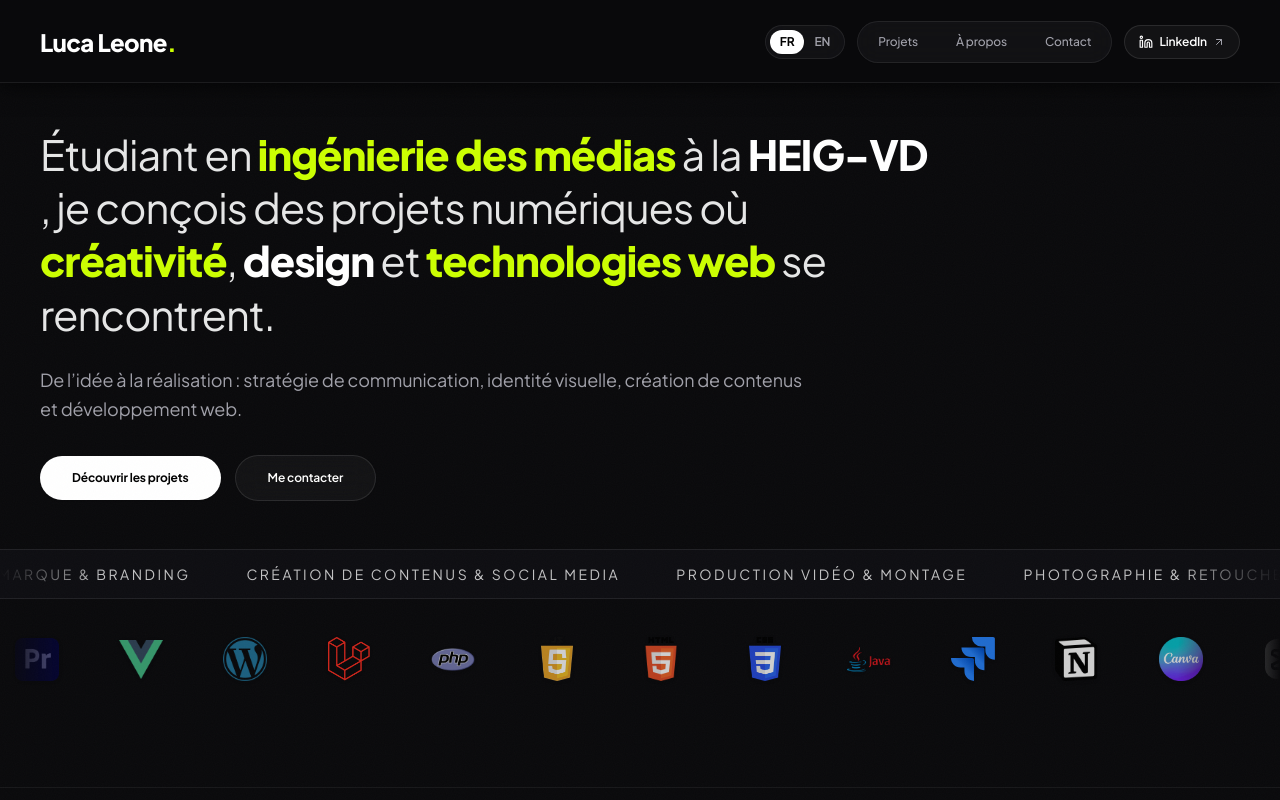
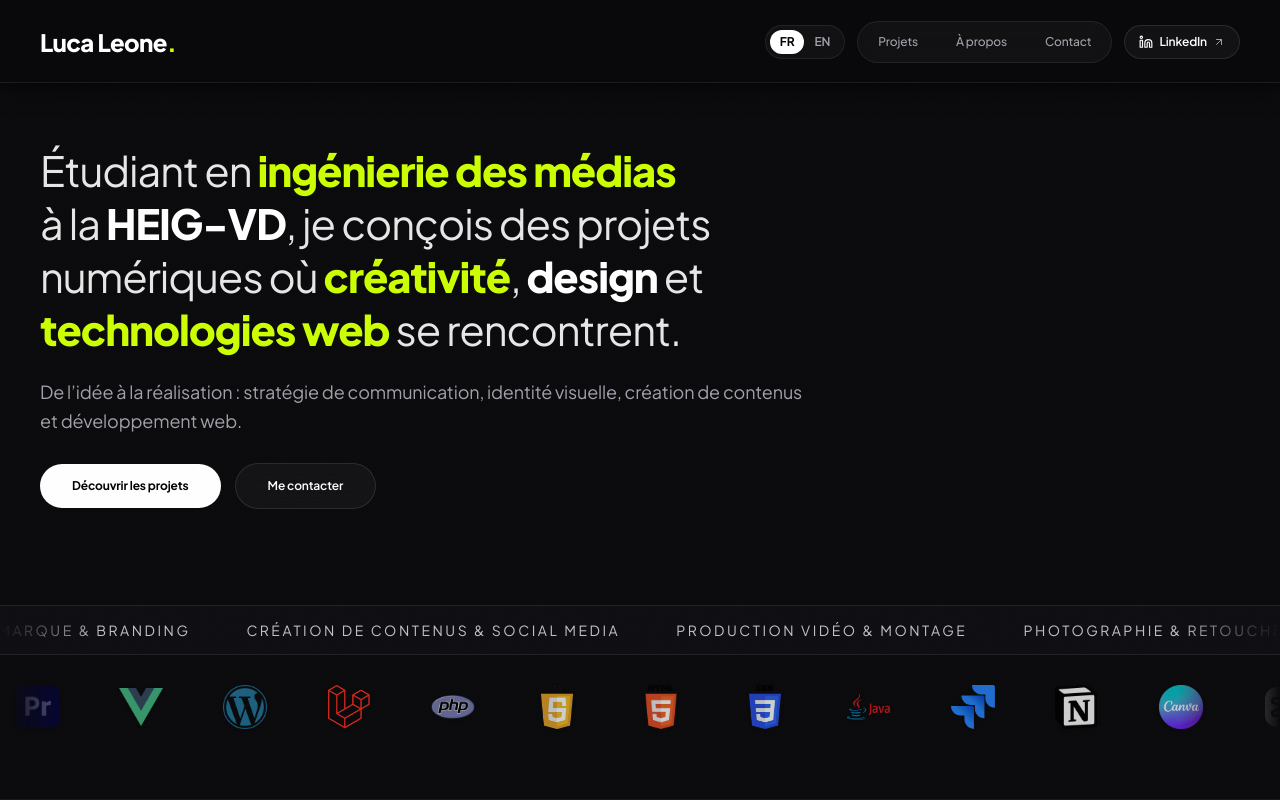
Before and after one commit to lucaleone15/portfolio, a React (Vite) app: page / in a window 1280 px wide. Shown: the top 800 px of the page. Built offline with nearby package versions, Linux system fonts and the light colour scheme; a web font is replaced by a local one.

Commit message:
feat: update UI, metadata, and experience descriptions
- Add favicon and theme meta tags
- Adjust hero layout to use full viewport height
- Optimize marquee spacing
- Refine experience descriptions for better readability

```diff
--- a/index.html
+++ b/index.html
@@ -4,6 +4,9 @@
     <meta charset="UTF-8" />
     <meta name="viewport" content="width=device-width, initial-scale=1.0" />
     <title>Portfolio personnel de Luca Leone</title>
+    <link rel="icon" type="image/svg+xml" href="/favicon.svg" />
+    <link rel="alternate icon" href="/favicon.svg" />
+    <meta name="theme-color" content="#0A0A0C" />
     <meta name="description" content="Portfolio de Luca Leone, étudiant en ingénierie des médias à la HEIG-VD : communication numérique, marketing digital, UI/UX design, développement web et production média." />
     <meta property="og:title" content="Portfolio personnel de Luca Leone" />
     <meta property="og:description" content="Portfolio de Luca Leone, étudiant en ingénierie des médias à la HEIG-VD : communication numérique, marketing digital, UI/UX design, développement web et production média." />
--- a/src/components/AboutSection.tsx
+++ b/src/components/AboutSection.tsx
@@ -35,12 +35,7 @@ export function AboutSection() {
       title: 'Digital Communication Manager',
       company: 'Karting - Indépendant',
       location: 'Vuitebœuf, Vaud, Switzerland · Hybrid',
-      description: `Developing online presence and brand strategy for the karting track:
-
-• Social media management and growth (Instagram & TikTok)
-• Field photo and video production (Reels, stories, visual assets)
-• Highlighting racing championships, offers, events, and the ASK Academy
-• Content copywriting, campaign design, and audience engagement`
+      description: 'Developing online presence and brand strategy for the karting track through social media management (Instagram and TikTok), field photo and video production (Reels, stories, visual assets), promotion of racing championships, special offers, events, and the ASK Academy, as well as copywriting and targeted campaign design.'
     },
     {
       period: 'Jul 2022 · 1 mo',
--- a/src/components/Hero.tsx
+++ b/src/components/Hero.tsx
@@ -11,28 +11,30 @@ export function Hero() {
   };
 
   return (
-    <section className="relative pt-24 sm:pt-32 pb-4 sm:pb-8 border-b border-white/[0.06] overflow-hidden">
+    <section className="relative min-h-[100dvh] pt-20 sm:pt-24 pb-4 sm:pb-6 border-b border-white/[0.06] overflow-hidden flex flex-col justify-between">
       {/* Subtle ambient lighting - neutral dark canvas */}
       <div className="absolute -top-32 left-1/4 w-[500px] h-[500px] bg-[#CCFF00]/5 rounded-full blur-3xl pointer-events-none -z-10" />
 
-      <div className="max-w-7xl mx-auto px-6 sm:px-10">
-        {/* Main Hero Showcase */}
+      {/* Main Content Area - Vertically centered in the available space above bandeau */}
+      <div className="max-w-7xl mx-auto px-6 sm:px-10 w-full my-auto py-4 sm:py-6">
         <motion.div
           initial={{ opacity: 0, y: 24 }}
           animate={{ opacity: 1, y: 0 }}
           transition={{ duration: 0.7, ease: [0.16, 1, 0.3, 1] }}
-          className="max-w-4xl space-y-4 sm:space-y-6"
+          className="max-w-4xl space-y-4 sm:space-y-5"
         >
           {/* Main Title with selective green & bold highlights and dynamic text shine */}
           <h1 className="text-2xl sm:text-3xl md:text-4xl lg:text-[2.6rem] leading-[1.28] text-white/90 tracking-tight font-normal">
             {lang === 'fr' ? (
               <>
                 Étudiant en{' '}
-                <span className="font-extrabold text-[#CCFF00] hover:brightness-125 transition-all duration-300 inline-block cursor-default">
+                <span className="font-extrabold text-[#CCFF00] hover:brightness-125 transition-all duration-300 inline-block cursor-default whitespace-nowrap">
                   ingénierie des médias
                 </span>{' '}
-                à la <span className="font-extrabold text-white hover:text-[#CCFF00] transition-colors duration-300 inline-block cursor-default">HEIG-VD</span>, je
-                conçois des projets numériques où{' '}
+                <span className="whitespace-nowrap">
+                  à la <span className="font-extrabold text-white hover:text-[#CCFF00] transition-colors duration-300 inline-block cursor-default">HEIG-VD</span>,
+                </span>{' '}
+                je conçois des projets numériques où{' '}
                 <span className="font-extrabold text-[#CCFF00] hover:brightness-125 transition-all duration-300 inline-block cursor-default">créativité</span>,{' '}
                 <span className="font-extrabold text-white hover:text-[#CCFF00] transition-colors duration-300 inline-block cursor-default">design</span> et{' '}
                 <span className="font-extrabold text-[#CCFF00] hover:brightness-125 transition-all duration-300 inline-block cursor-default">technologies web</span>{' '}
@@ -40,11 +42,13 @@ export function Hero() {
               </>
             ) : (
               <>
-                <span className="font-extrabold text-[#CCFF00] hover:brightness-125 transition-all duration-300 inline-block cursor-default">
+                <span className="font-extrabold text-[#CCFF00] hover:brightness-125 transition-all duration-300 inline-block cursor-default whitespace-nowrap">
                   Media Engineering
                 </span>{' '}
-                student at <span className="font-extrabold text-white hover:text-[#CCFF00] transition-colors duration-300 inline-block cursor-default">HEIG-VD</span>, I
-                craft digital projects bridging{' '}
+                <span className="whitespace-nowrap">
+                  student at <span className="font-extrabold text-white hover:text-[#CCFF00] transition-colors duration-300 inline-block cursor-default">HEIG-VD</span>,
+                </span>{' '}
+                I craft digital projects bridging{' '}
                 <span className="font-extrabold text-[#CCFF00] hover:brightness-125 transition-all duration-300 inline-block cursor-default">creativity</span>,{' '}
                 <span className="font-extrabold text-white hover:text-[#CCFF00] transition-colors duration-300 inline-block cursor-default">design</span>, and{' '}
                 <span className="font-extrabold text-[#CCFF00] hover:brightness-125 transition-all duration-300 inline-block cursor-default">web technologies</span>.
@@ -52,7 +56,7 @@ export function Hero() {
             )}
           </h1>
 
-          {/* Subtitle with unbolded normal weight as requested */}
+          {/* Subtitle with unbolded normal weight */}
           <p className="max-w-3xl text-sm sm:text-base md:text-lg text-[#A1A1AA] leading-relaxed font-normal">
             {lang === 'fr' ? (
               "De l’idée à la réalisation : stratégie de communication, identité visuelle, création de contenus et développement web."
@@ -62,7 +66,7 @@ export function Hero() {
           </p>
 
           {/* CTA Buttons - Clean styling with no icons */}
-          <div className="pt-2 flex flex-wrap items-center gap-3.5">
+          <div className="pt-1 sm:pt-2 flex flex-wrap items-center gap-3.5">
             <button
               onClick={scrollToProjects}
               className="py-3.5 px-8 rounded-full bg-white text-black hover:bg-[#CCFF00] text-xs font-bold transition-colors duration-200 inline-flex items-center justify-center cursor-pointer shadow-xs active:scale-98"
@@ -80,7 +84,7 @@ export function Hero() {
         </motion.div>
       </div>
 
-      {/* Double Bandeau: Competencies Ticker + Tool Brand Logos with User Upload Directory Support */}
+      {/* Double Bandeau: Competencies Ticker + Tool Brand Logos */}
       <HeroBandeau />
     </section>
   );
--- a/src/components/HeroBandeau.tsx
+++ b/src/components/HeroBandeau.tsx
@@ -61,10 +61,10 @@ export function HeroBandeau() {
         </div>
       </div>
 
-      {/* Bandeau 2: Tools Marquee with Liquid Glass hover tooltip below logo with ample padding so it is never clipped */}
-      <div className="relative py-2 bg-transparent">
+      {/* Bandeau 2: Tools Marquee with Liquid Glass hover tooltip below logo */}
+      <div className="relative py-1 bg-transparent">
         <div className="mask-marquee-edges w-full overflow-hidden">
-          <div className="animate-marquee-reverse flex items-center gap-10 sm:gap-14 whitespace-nowrap pt-3 pb-14 sm:pb-16">
+          <div className="animate-marquee-reverse flex items-center gap-10 sm:gap-14 whitespace-nowrap pt-2 pb-8 sm:pb-10">
             {[...tools, ...tools, ...tools].map((tool, idx) => (
               <div
                 key={`tool-logo-${idx}`}
--- a/src/data/portfolioData.ts
+++ b/src/data/portfolioData.ts
@@ -367,12 +367,7 @@ export const EXPERIENCE_TIMELINE = [
     title: 'Responsable communication digitale',
     company: 'Karting - Indépendant',
     location: 'Vuitebœuf, Vaud, Suisse · Hybride',
-    description: `Développement de la présence en ligne et de l’image de marque du karting :
-
-• Gestion et animation des réseaux sociaux (Instagram et TikTok)
-• Création et production de contenus photo et vidéo sur le terrain (Reels, stories, visuels)
-• Promotion des offres, des événements, des compétitions et de l’ASK Academy
-• Rédaction des publications, conception de campagnes et suivi de l'engagement`
+    description: "Développement de la présence en ligne et de l’image de marque du karting à travers la gestion des réseaux sociaux (Instagram et TikTok), la création et la production de contenus photo et vidéo sur le terrain (Reels, stories, visuels), la promotion des offres, événements, compétitions et de l’ASK Academy, ainsi que la rédaction des publications et la conception des campagnes de communication."
   },
   {
     period: 'juil. 2022 · 1 mois',
```
Also changed, not shown: public/favicon.svg (added).
